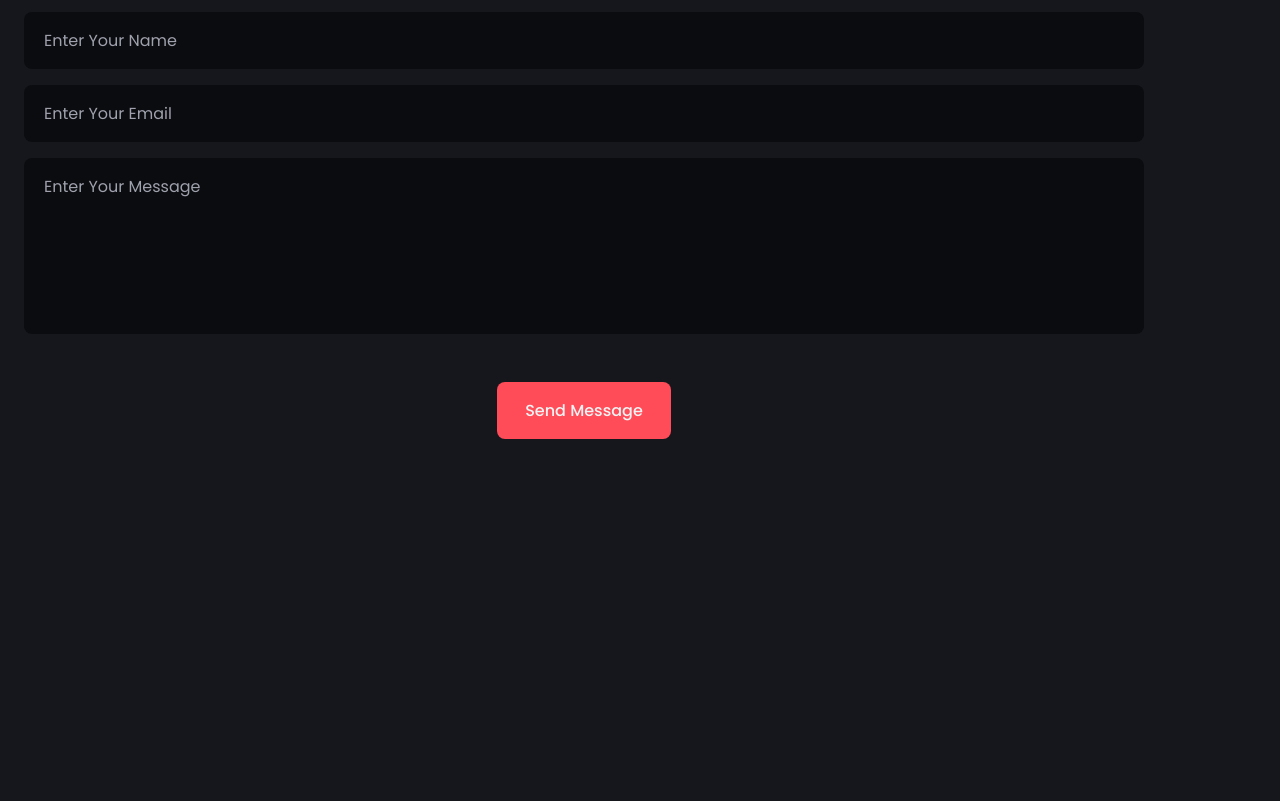
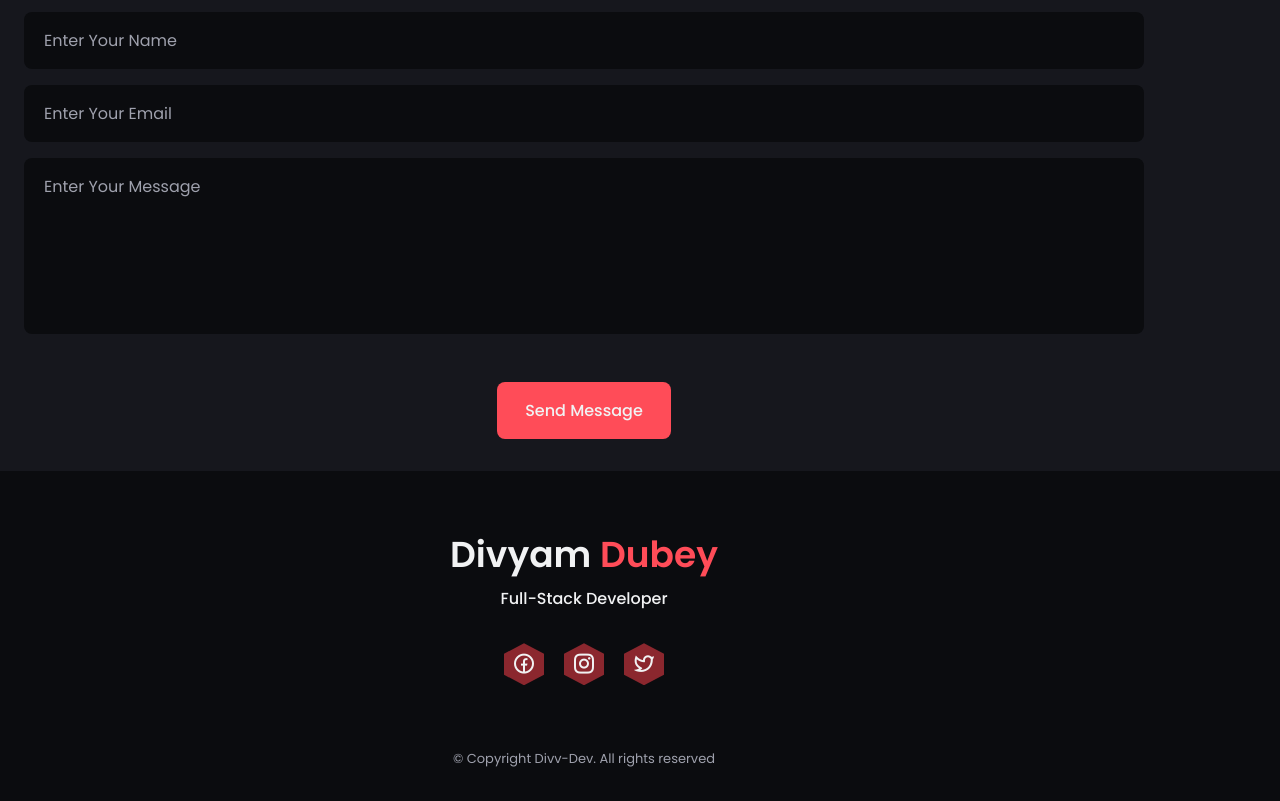
Before and after one commit to divyam-d27/divyam-d27, a plain HTML site: page html/index.html in a window 1280 px wide. Shown: the part 6502-7303 px from the top of the page. Before the commit the page ends 6973 px from the top, so only its background shows below. Drawn offline with nearby package versions, Linux system fonts and the light colour scheme.

Commit message:
Footer Section

```diff
--- a/css/styles.css
+++ b/css/styles.css
@@ -570,9 +570,72 @@ svg {
   font-size: var(--small-font-size);
   color: var(--title-color);
 }
+
 /*=============== FOOTER ===============*/
+.footer {
+  background-color: var(--container-color);
+  padding-block: 3.5rem 2rem;
+}
+
+.footer__container {
+  row-gap: 2rem;
+  text-align: center;
+}
+
+.footer__title {
+  font-size: var(--h1-font-size);
+  font-weight: var(--font-semi-bold);
+  margin-bottom: 0.25rem;
+}
+
+.footer__title span {
+  color: var(--first-color);
+}
+
+.footer__education {
+  font-size: var(--normal-font-size);
+}
+
+.footer__social {
+  display: flex;
+  justify-content: center;
+  column-gap: 1.25rem;
+}
+
+.footer__social-link {
+  display: flex;
+  background-color: var(--first-color-alt);
+  padding: 0.5rem;
+  color: var(--title-color);
+  font-size: 1.5rem;
+  clip-path: polygon(50% 0%, 100% 25%, 100% 75%, 50% 100%, 0% 75%, 0% 25%);
+  transition: transform 0.4s;
+}
+
+.footer__social-link:hover {
+  transform: translateY(-0.25rem);
+}
+
+.footer__copy {
+  font-size: var(--smaller-font-size);
+  margin-top: 2rem;
+}
 
 /*=============== SCROLL BAR ===============*/
+::-webkit-scrollbar {
+  width: 0.6rem;
+  border-radius: 0.5rem;
+  background-color: hsl(228, 12%, 25%);
+}
+
+::-webkit-scrollbar-thumb {
+  background-color: hsl(228, 8%, 35%);
+  border-radius: 0.5rem;
+}
+
+::-webkit-scrollbar-thumb:hover {
+  background-color: hsl(228, 8%, 45%);
+}
 
 /*=============== SCROLL UP ===============*/
 
--- a/html/index.html
+++ b/html/index.html
@@ -452,7 +452,40 @@
     </main>
 
     <!--==================== FOOTER ====================-->
-    <footer class="footer"></footer>
+    <footer class="footer">
+      <div class="footer__container container grid">
+        <div>
+          <h1 class="footer__title">Divyam <span>Dubey</span></h1>
+          <h2 class="footer__education">Full-Stack Developer</h2>
+        </div>
+        <div class="footer__social">
+          <a
+            href="https://facebook.com"
+            target="_blank"
+            class="footer__social-link"
+          >
+            <i class="ri-facebook-circle-line"></i>
+          </a>
+          <a
+            href="https://instagram.com"
+            target="_blank"
+            class="footer__social-link"
+          >
+            <i class="ri-instagram-line"></i>
+          </a>
+          <a
+            href="https://twitter.com"
+            target="_blank"
+            class="footer__social-link"
+          >
+            <i class="ri-twitter-line"></i>
+          </a>
+        </div>
+        <spa class="footer__copy"
+          >&#169; Copyright Divv-Dev. All rights reserved</spa
+        >
+      </div>
+    </footer>
 
     <!--========== SCROLL UP ==========-->
 
```
